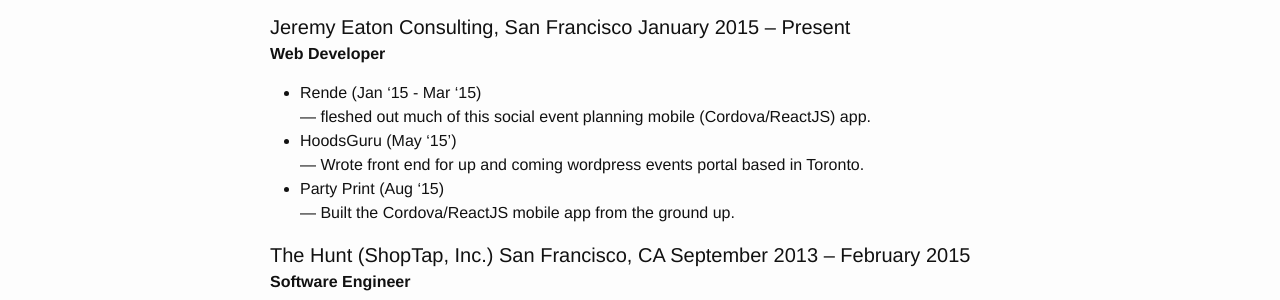
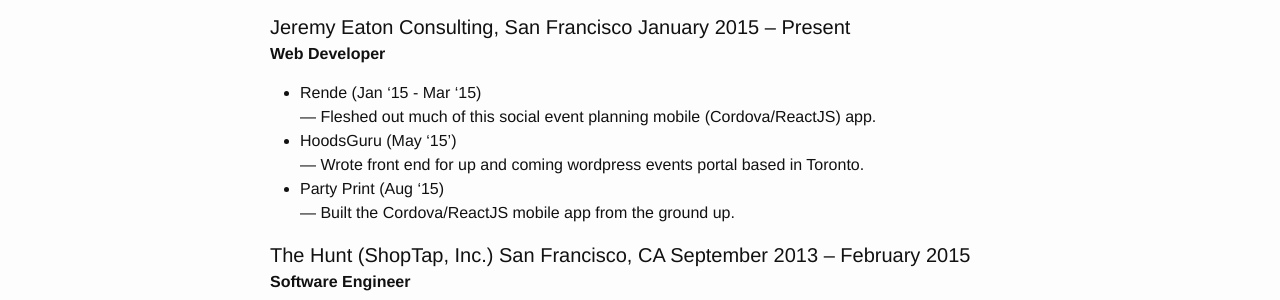
Before and after one commit to jeremyeaton89/jeremyeaton89.github.io, a Jekyll site: the page built from resume.md, in a window 1280 px wide. Shown: the part 752-1052 px from the top of the page. Built offline with Jekyll 4.4.1, drawn with Linux system fonts in a browser that asks for light colours.

```diff
--- a/projects.html
+++ b/projects.html
@@ -70,7 +70,7 @@ permalink: /projects/
         <li>App Academy</li>
       </ul>
 
-      <p>SoundStorm is a clone of SoundCloud.com and my capstone project for App Academy. This was my first attempt at creating a moderately sized single page app, using nearly 100% Ruby on Rails JSON API and BackboneJS. I spent a lot of time massaging css into the arfully crafted audio player, available for demonatration</p>
+      <p>SoundStorm is a clone of SoundCloud.com and my capstone project for App Academy. This was my first attempt at creating a moderately sized single page app, using nearly 100% Ruby on Rails JSON API and BackboneJS. I spent a lot of time massaging css into the arfully crafted audio player, available for demonstration.</p>
 
       <p>Check out <a href="http://soundstorm.herokuapp.com">SoundStorm</a> and login with username: 'guest' and password: 'password'.</p>
 
--- a/resume.md
+++ b/resume.md
@@ -34,7 +34,7 @@ GPA: 3.4 (major), 3.2 (cumulative)
 **Web Developer**
 
 - Rende (Jan '15 - Mar '15)
---- fleshed out much of this social event planning mobile (Cordova/ReactJS) app.
+--- Fleshed out much of this social event planning mobile (Cordova/ReactJS) app.
 - HoodsGuru (May '15')
 --- Wrote front end for up and coming wordpress events portal based in Toronto.
 - Party Print (Aug '15)
```
Also changed, not shown: _posts/2015-09-10-HTML5-Me-Likey.md (added, +16 -0 lines).
